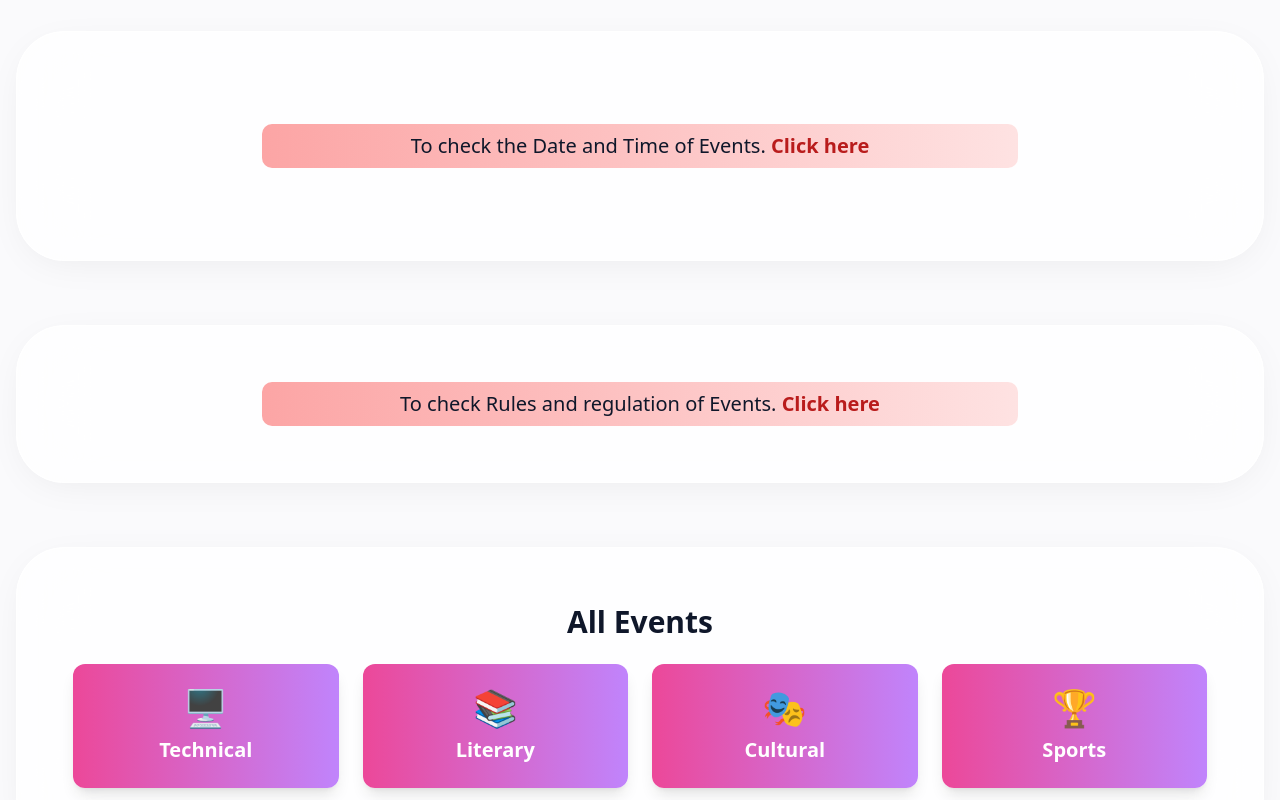
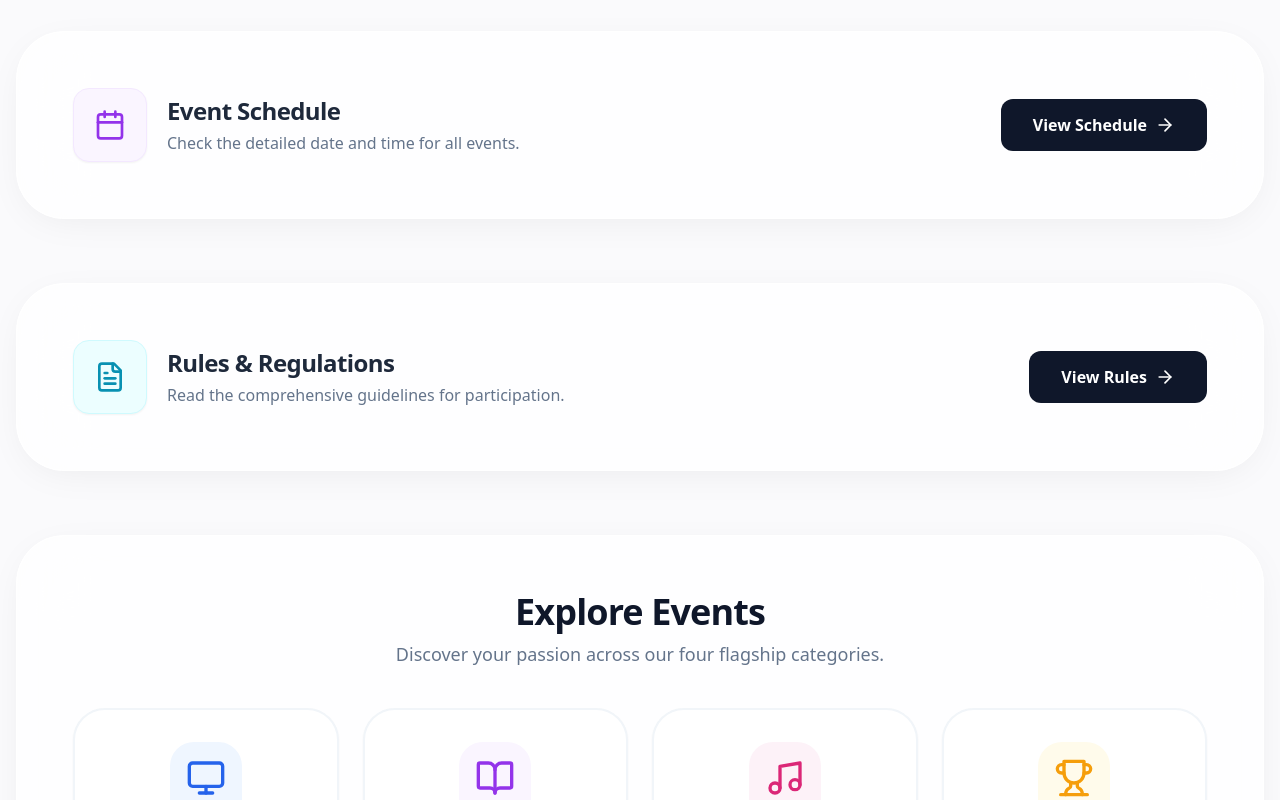
Before and after one commit to Jaishankar7655/TYF2K25, a React (Vite) app: page / in a window 1280 px wide. Shown: the part 1400-2200 px from the top of the page. Built offline with nearby package versions, Linux system fonts and the light colour scheme.

Commit message:
chnage in the events

```diff
--- a/src/Components/AllEvents.jsx
+++ b/src/Components/AllEvents.jsx
@@ -1,29 +1,35 @@
 import React from "react";
-import { Link, Routes, Route } from "react-router-dom";
+import { Link } from "react-router-dom";
+import { Monitor, BookOpen, Music, Trophy } from "lucide-react";
 
 function AllEvents() {
   // Event categories with icons
   const allEvents = [
-    { name: "Technical", path: "/technical", icon: "🖥️" },
-    { name: "Literary", path: "/literary", icon: "📚" },
-    { name: "Cultural", path: "/culture", icon: "🎭" },
-    { name: "Sports", path: "/sport", icon: "🏆" },
+    { name: "Technical", path: "/technical", icon: <Monitor className="w-10 h-10 mb-3" />, color: "text-blue-600", bg: "bg-blue-50", hover: "hover:border-blue-300 hover:shadow-blue-500/10" },
+    { name: "Literary", path: "/literary", icon: <BookOpen className="w-10 h-10 mb-3" />, color: "text-purple-600", bg: "bg-purple-50", hover: "hover:border-purple-300 hover:shadow-purple-500/10" },
+    { name: "Cultural", path: "/culture", icon: <Music className="w-10 h-10 mb-3" />, color: "text-pink-600", bg: "bg-pink-50", hover: "hover:border-pink-300 hover:shadow-pink-500/10" },
+    { name: "Sports", path: "/sport", icon: <Trophy className="w-10 h-10 mb-3" />, color: "text-amber-500", bg: "bg-amber-50", hover: "hover:border-amber-300 hover:shadow-amber-500/10" },
   ];
 
   return (
-    <div className="">
-      <h1 className="text-3xl font-bold text-center mb-6">All Events</h1>
+    <div className="w-full">
+      <div className="text-center mb-10">
+        <h3 className="text-4xl font-extrabold text-slate-900 tracking-tight">Explore Events</h3>
+        <p className="text-slate-500 mt-2 text-lg font-medium">Discover your passion across our four flagship categories.</p>
+      </div>
 
       {/* Event Cards */}
-      <div className="grid grid-cols-1 md:grid-cols-2 lg:grid-cols-4 gap-6">
+      <div className="grid grid-cols-1 sm:grid-cols-2 lg:grid-cols-4 gap-6">
         {allEvents.map((event, index) => (
           <Link
             key={index}
             to={event.path}
-            className="bg-gradient-to-r from-pink-500 to-purple-400 text-white p-6  rounded-xl shadow-lg flex flex-col items-center justify-center hover:scale-105 transition transform duration-200"
+            className={`group flex flex-col items-center justify-center p-8 bg-white border-2 border-slate-100 rounded-[2rem] shadow-sm hover:shadow-xl hover:-translate-y-1 transition-all duration-400 ${event.hover}`}
           >
-            <span className="text-4xl">{event.icon}</span>
-            <h2 className="text-xl font-semibold mt-2">{event.name}</h2>
+            <div className={`p-4 rounded-3xl ${event.bg} ${event.color} mb-2 group-hover:scale-110 transition-transform duration-300`}>
+              {event.icon}
+            </div>
+            <h4 className="text-2xl font-bold text-slate-800">{event.name}</h4>
           </Link>
         ))}
       </div>
--- a/src/Components/EventLists.jsx
+++ b/src/Components/EventLists.jsx
@@ -1,23 +1,29 @@
 import React from 'react';
-import { Calendar } from 'lucide-react';
-// const pdfUrl = "/assets/list.pdf";
+import { Calendar, ArrowRight } from 'lucide-react';
 import pdfUrl from "../assets/list.pdf";
+
 function EventLists() {
+  return (
+    <div className="flex flex-col sm:flex-row items-center justify-between gap-6 w-full">
+      <div className="flex flex-col sm:flex-row items-center gap-5 text-center sm:text-left">
+        <div className="p-5 bg-purple-50 text-purple-600 rounded-2xl shadow-sm border border-purple-100">
+          <Calendar className="w-8 h-8" />
+        </div>
+        <div>
+          <h3 className="text-2xl font-bold text-slate-800 tracking-tight">Event Schedule</h3>
+          <p className="text-slate-500 mt-1 font-medium">Check the detailed date and time for all events.</p>
+        </div>
+      </div>
 
-
-  return (
-    <div className="bg-gradient-to-r my-9 from-red-300  to-red-100 p-2 md:w-2/3 w-full mx-auto rounded-[10px]">
-      <p className="text-center text-xl">
-        To check the Date and Time of Events.{' '}
       <a
-          className="text-red-700 font-semibold text-xl hover:underline"
         href={pdfUrl}
         target="_blank"
         rel="noopener noreferrer"
+        className="group inline-flex items-center gap-2 px-8 py-3.5 bg-slate-900 text-white font-semibold rounded-xl hover:bg-slate-800 hover:shadow-lg hover:-translate-y-0.5 transition-all active:scale-95"
       >
-          Click here
+        <span>View Schedule</span>
+        <ArrowRight className="w-5 h-5 group-hover:translate-x-1 transition-transform" />
       </a>
-      </p>
     </div>
   );
 }
--- a/src/Components/Rules.jsx
+++ b/src/Components/Rules.jsx
@@ -1,21 +1,31 @@
-import React from 'react'
-import Rulespdf from "../assets/Rules.pdf"
+import React from 'react';
+import { FileText, ArrowRight } from 'lucide-react';
+import Rulespdf from "../assets/Rules.pdf";
+
 function Rules() {
   return (
-    <div className="bg-gradient-to-r from-red-300  to-red-100 p-2 md:w-2/3 w-full mx-auto rounded-[10px]">
-    <p className="text-center text-xl">
-      To check Rules and regulation  of Events.{" "}
+    <div className="flex flex-col sm:flex-row items-center justify-between gap-6 w-full">
+      <div className="flex flex-col sm:flex-row items-center gap-5 text-center sm:text-left">
+        <div className="p-5 bg-cyan-50 text-cyan-600 rounded-2xl shadow-sm border border-cyan-100">
+          <FileText className="w-8 h-8" />
+        </div>
+        <div>
+          <h3 className="text-2xl font-bold text-slate-800 tracking-tight">Rules & Regulations</h3>
+          <p className="text-slate-500 mt-1 font-medium">Read the comprehensive guidelines for participation.</p>
+        </div>
+      </div>
+
       <a
-        className="text-red-700 font-semibold text-xl hover:underline"
         href={Rulespdf}
         target="_blank"
         rel="noopener noreferrer"
+        className="group inline-flex items-center gap-2 px-8 py-3.5 bg-slate-900 text-white font-semibold rounded-xl hover:bg-slate-800 hover:shadow-lg hover:-translate-y-0.5 transition-all active:scale-95"
       >
-        Click here
+        <span>View Rules</span>
+        <ArrowRight className="w-5 h-5 group-hover:translate-x-1 transition-transform" />
       </a>
-    </p>
-  </div>
-  )
+    </div>
+  );
 }
 
-export default Rules
+export default Rules;
```
Lines whose indentation alone changed are shown as unchanged.
